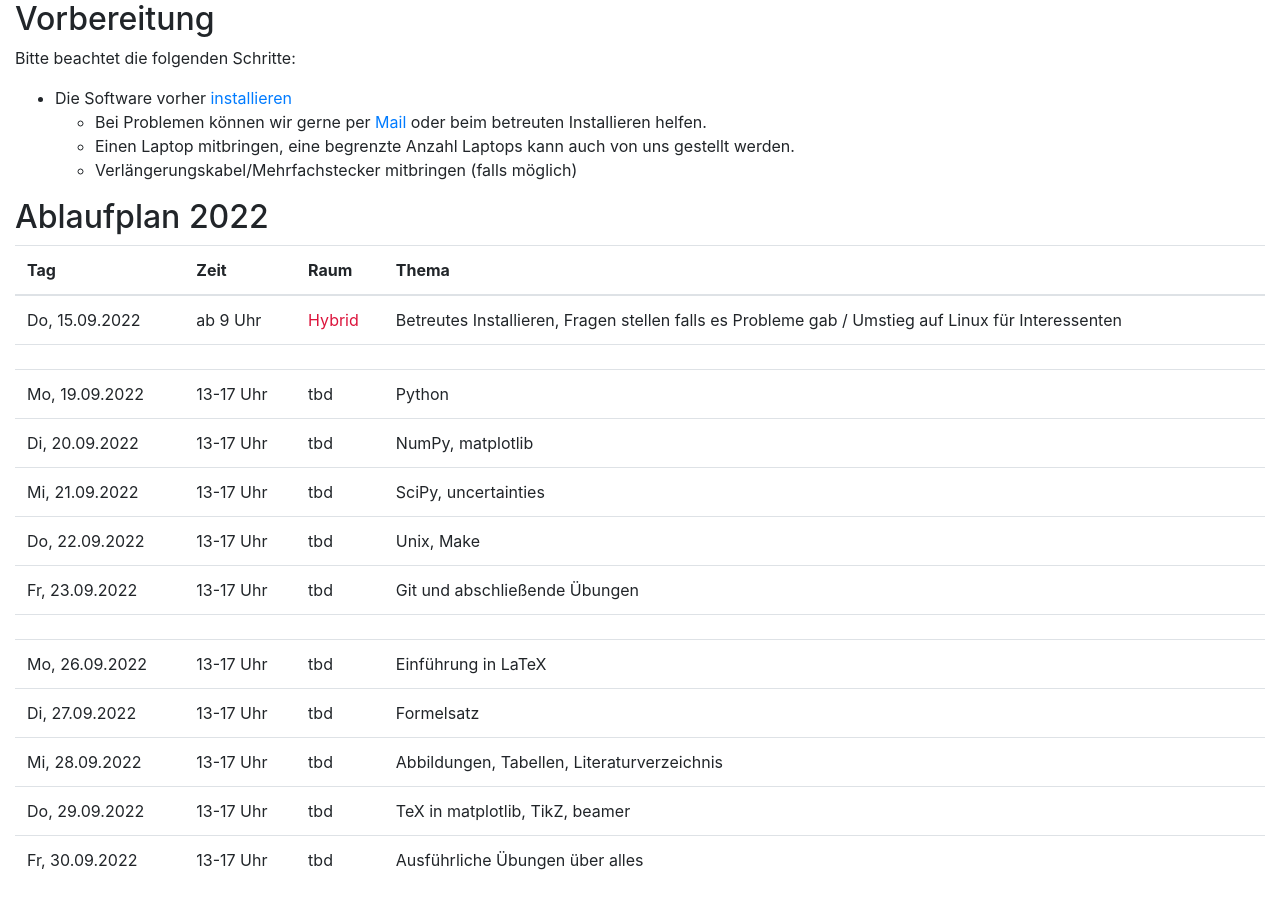
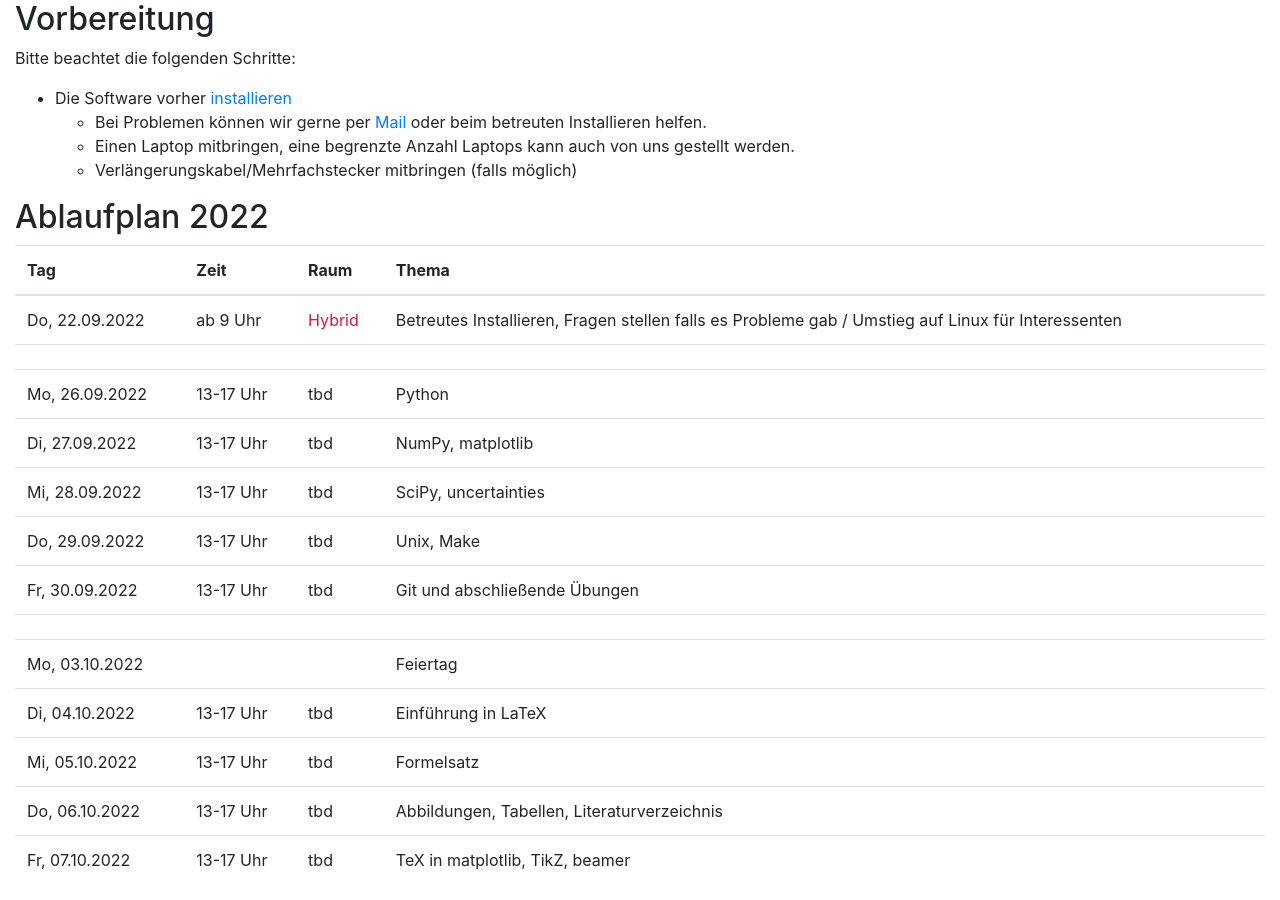
Before and after one commit to pep-dortmund/homepage-toolbox, a Jekyll site: the page built from index.md, in a window 1280 px wide and 900 px high, scrolled down 1186 px. Built offline with Jekyll 4.4.1, drawn with Linux system fonts in a browser that asks for light colours.

```diff
--- a/index.md
+++ b/index.md
@@ -94,7 +94,7 @@
 </thead>
 <tbody>
   <tr>
-  <td>Do, 15.09.2022</td>
+  <td>Do, 22.09.2022</td>
   <td>ab 9 Uhr</td>
   <td><span style="color:crimson"> Hybrid </span></td>
   <td>Betreutes Installieren, Fragen stellen falls es Probleme gab
@@ -105,31 +105,31 @@
   <td colspan="4"></td>
   </tr>
   <tr>
-  <td>Mo, 19.09.2022</td>
+  <td>Mo, 26.09.2022</td>
   <td>13-17 Uhr</td>
   <td>tbd</td>
   <td>Python</td>
   </tr>
   <tr>
-  <td>Di, 20.09.2022</td>
+  <td>Di, 27.09.2022</td>
   <td>13-17 Uhr</td>
   <td>tbd</td>
   <td>NumPy, matplotlib</td>
   </tr>
   <tr>
-  <td>Mi, 21.09.2022</td>
+  <td>Mi, 28.09.2022</td>
   <td>13-17 Uhr</td>
   <td>tbd</td>
   <td>SciPy, uncertainties</td>
   </tr>
   <tr>
-  <td>Do, 22.09.2022</td>
+  <td>Do, 29.09.2022</td>
   <td>13-17 Uhr</td>
   <td>tbd</td>
   <td>Unix, Make</td>
   </tr>
   <tr>
-  <td>Fr, 23.09.2022</td>
+  <td>Fr, 30.09.2022</td>
   <td>13-17 Uhr</td>
   <td>tbd</td>
   <td>Git und abschließende Übungen</td>
@@ -138,34 +138,42 @@
   <td colspan="4"></td>
   </tr>
   <tr>
-  <td>Mo, 26.09.2022</td>
+  <td>Mo, 03.10.2022</td>
+  <td></td>
+  <td></td>
+  <td>Feiertag</td>
+  </tr>
+  <tr>
+  <td>Di, 04.10.2022</td>
   <td>13-17 Uhr</td>
   <td>tbd</td>
   <td>Einführung in LaTeX</td>
   </tr>
   <tr>
-  <td>Di, 27.09.2022</td>
+  <td>Mi, 05.10.2022</td>
   <td>13-17 Uhr</td>
   <td>tbd</td>
   <td>Formelsatz</td>
   </tr>
   <tr>
-  <td>Mi, 28.09.2022</td>
+  <td>Do, 06.10.2022</td>
   <td>13-17 Uhr</td>
   <td>tbd</td>
   <td>Abbildungen, Tabellen, Literaturverzeichnis</td>
   </tr>
   <tr>
-  <td>Do, 29.09.2022</td>
+  <td>Fr, 07.10.2022</td>
   <td>13-17 Uhr</td>
   <td>tbd</td>
   <td>TeX in matplotlib, TikZ, beamer</td>
   </tr>
+<!--
   <tr>
   <td>Fr, 30.09.2022</td>
   <td>13-17 Uhr</td>
   <td>tbd</td>
   <td>Ausführliche Übungen über alles</td>
   </tr>
+-->
 </tbody>
 </table>
```
